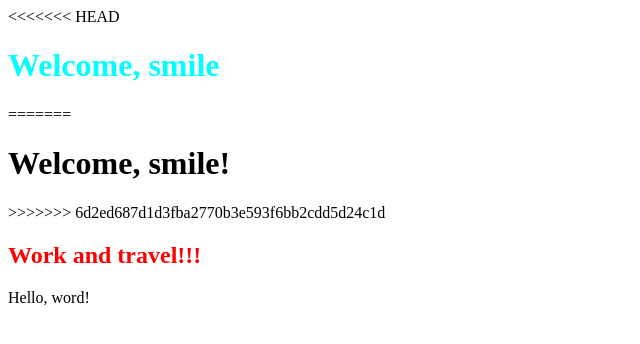
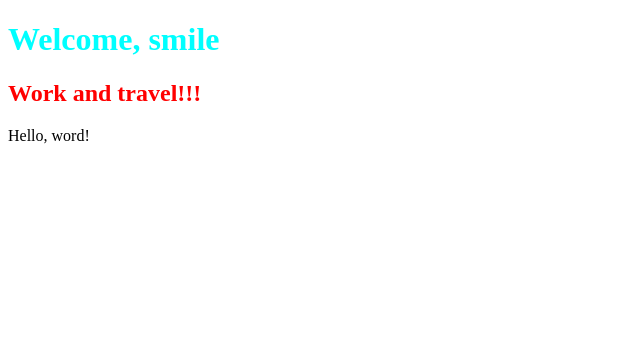
Before and after one commit to RudOlena/Hello, a plain HTML site: page hello.html in a window 1280 px wide. Shown: the whole page, without its empty margins (0-640 px from the left). Drawn offline with Linux system fonts and the light colour scheme.

Commit message:
fix merge

```diff
--- a/hello.html
+++ b/hello.html
@@ -4,11 +4,7 @@
     <title>Hello</title>
 </head>
 <body>
-<<<<<<< HEAD
     <h1 style="color: aqua;">Welcome, smile</h1>
-=======
-    <h1>Welcome, smile!</h1>
->>>>>>> 6d2ed687d1d3fba2770b3e593f6bb2cdd5d24c1d
     <h2 style="color:red;">Work and travel!!!</h2>
     Hello, word!
 </body>
```
